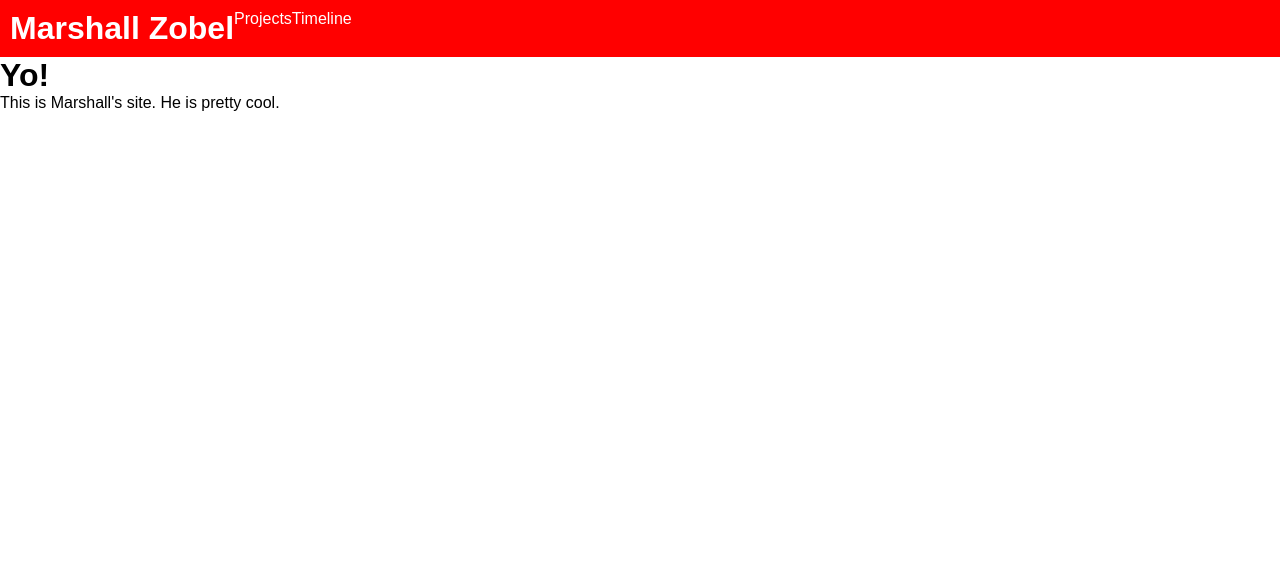
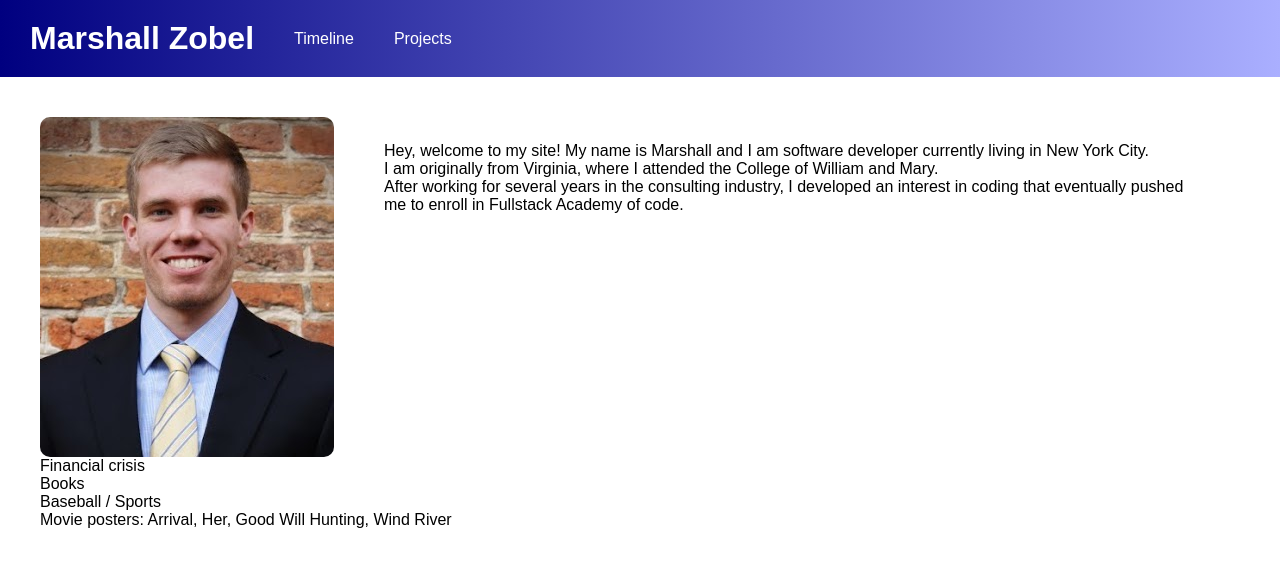
Before and after one commit to dmzobel/dmzobel.github.io, a React (Create React App) app: page / in a window 1280 px wide. Shown: the top 566 px of the page. Built offline with nearby package versions, Linux system fonts and the light colour scheme.

Commit message:
added home content

```diff
--- a/src/components/App.js
+++ b/src/components/App.js
@@ -14,6 +14,7 @@ const App = () => (
   <Router>
     <div id="app">
       <Navbar />
+      <div id="content-container">
         <Switch>
           <Route exact path="/" component={Home} />
           <Route path="/projects" component={Projects} />
@@ -21,6 +22,7 @@ const App = () => (
           <Redirect to="/" />
         </Switch>
       </div>
+    </div>
   </Router>
 );
 
--- a/src/components/Home.js
+++ b/src/components/Home.js
@@ -1,10 +1,33 @@
 import React from 'react';
+import { Marshall } from '../images';
 
 const Home = () => (
-  <div>
-    <h1>Yo!</h1>
-    <p>This is Marshall's site. He is pretty cool.</p>
-  </div>
+  <React.Fragment>
+    <div className="home-container">
+      <img src={Marshall} alt="" className="image" />
+      <div className="bio">
+        <p>
+          Hey, welcome to my site! My name is Marshall and I am software
+          developer currently living in New York City.
+        </p>
+        <p>
+          I am originally from Virginia, where I attended the College of William
+          and Mary.
+        </p>
+        <p>
+          After working for several years in the consulting industry, I
+          developed an interest in coding that eventually pushed me to enroll in
+          Fullstack Academy of code.
+        </p>
+      </div>
+    </div>
+    <div className="interests">
+      <p>Financial crisis</p>
+      <p>Books</p>
+      <p>Baseball / Sports</p>
+      <p>Movie posters: Arrival, Her, Good Will Hunting, Wind River</p>
+    </div>
+  </React.Fragment>
 );
 
 export default Home;
--- a/src/components/Navbar.js
+++ b/src/components/Navbar.js
@@ -6,8 +6,8 @@ const Navbar = () => (
     <Link to="/">
       <h1>Marshall Zobel</h1>
     </Link>
+    <Link to="/timeline">Timeline</Link>
     <Link to="/projects">Projects</Link>
-    <Link to="/timeline">Timeline</Link>
   </div>
 );
 
--- /dev/null
+++ b/src/images/index.js
@@ -0,0 +1 @@
+export { default as Marshall } from './Marshall.jpg';
--- a/src/style.css
+++ b/src/style.css
@@ -8,14 +8,41 @@
   overflow-y: scroll;
 }
 
+#content-container {
+  margin: 40px;
+}
+
 .navbar {
-  background-color: red;
+  background: linear-gradient(to right, navy, rgb(170, 175, 255));
+  padding: 10px;
   display: flex;
-  padding: 10px;
-  color: white;
+  align-items: center;
 }
 
 .navbar a {
   color: white;
   text-decoration: none;
+  margin: 0 10px;
+  padding: 10px;
+  border-radius: 5px;
+  transition: all 0.25s;
 }
+
+.navbar a:hover {
+  background-color: white;
+  color: navy;
+  /* transform: scale(1.1); */
+}
+
+.home-container {
+  display: flex;
+  justify-content: center;
+}
+
+.image {
+  border-radius: 10px;
+}
+
+.bio {
+  margin: 25px 50px;
+}
```
Also changed, not shown: src/images/Marshall.jpg (added). Lines whose indentation alone changed are shown as unchanged.
